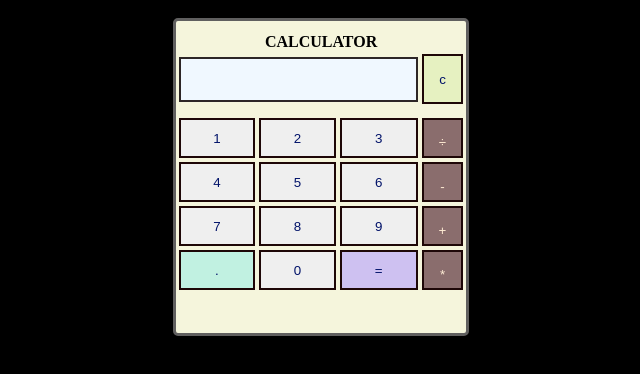
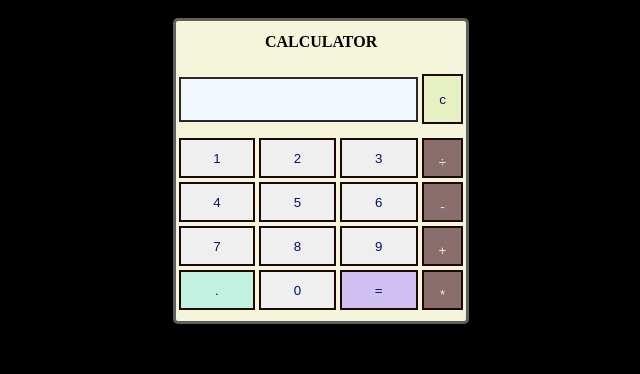
Before and after one commit to kadeekshitha/calculator1, a plain HTML site: page index.html in a window 1280 px wide. Shown: the part 48-422 px from the top of the page, without its empty margins (303-943 px from the left). Drawn offline with Linux system fonts and the light colour scheme.

Commit message:
m "code"

```diff
--- a/calone.css
+++ b/calone.css
@@ -82,7 +82,7 @@ input[type="button"]:active{  /*when you click the button*/
     background-color: beige;
     align-self: center;
     width: 23%;
-    height: 312px;
+    height: 300px;
     margin-left: 37%;
     border: 3px solid rgb(96, 95, 95);
     display: block;
@@ -98,5 +98,5 @@ input[type="button"]:active{  /*when you click the button*/
 
 .one{
     margin-top: 7%
-    margin-left:9%;
+
 }
```
